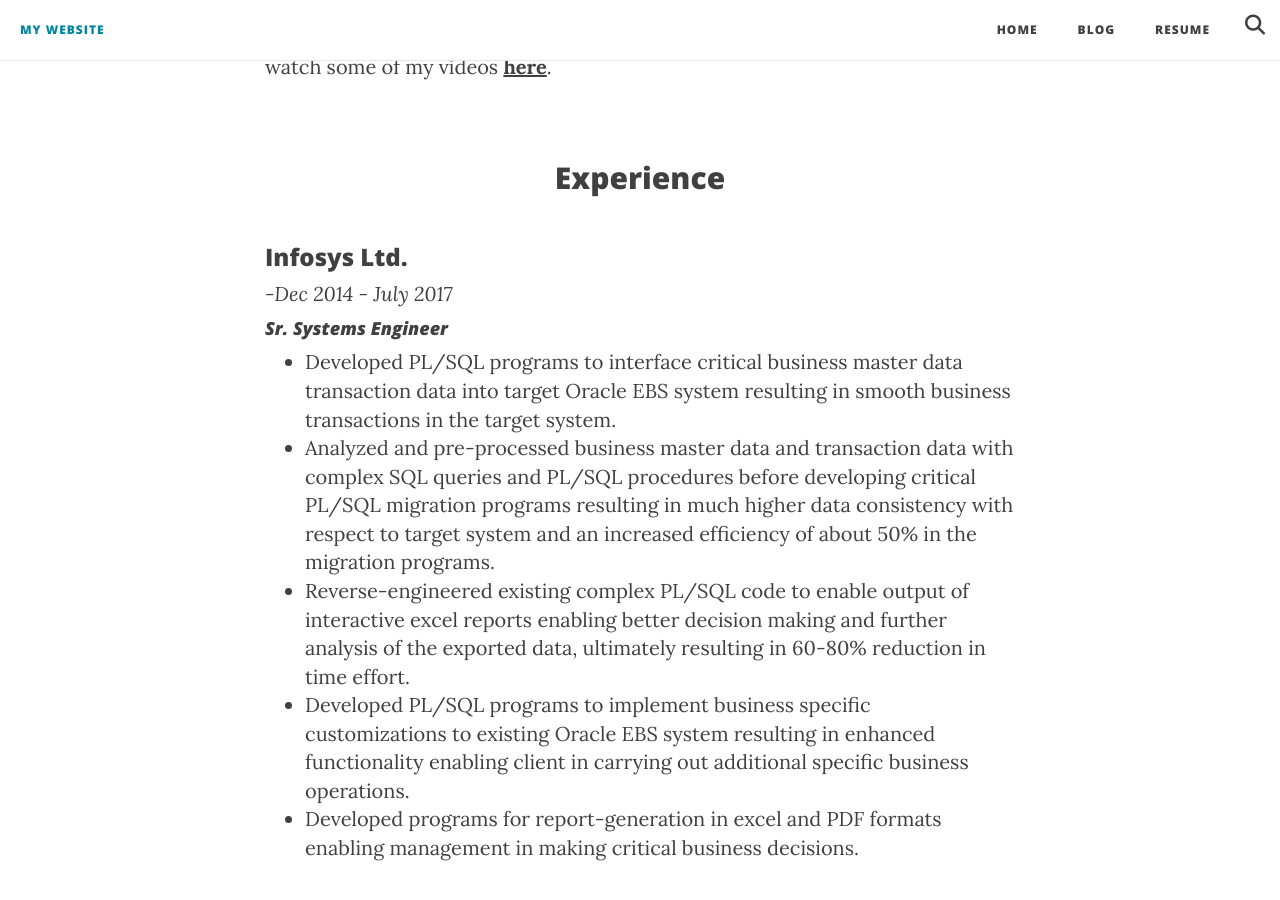
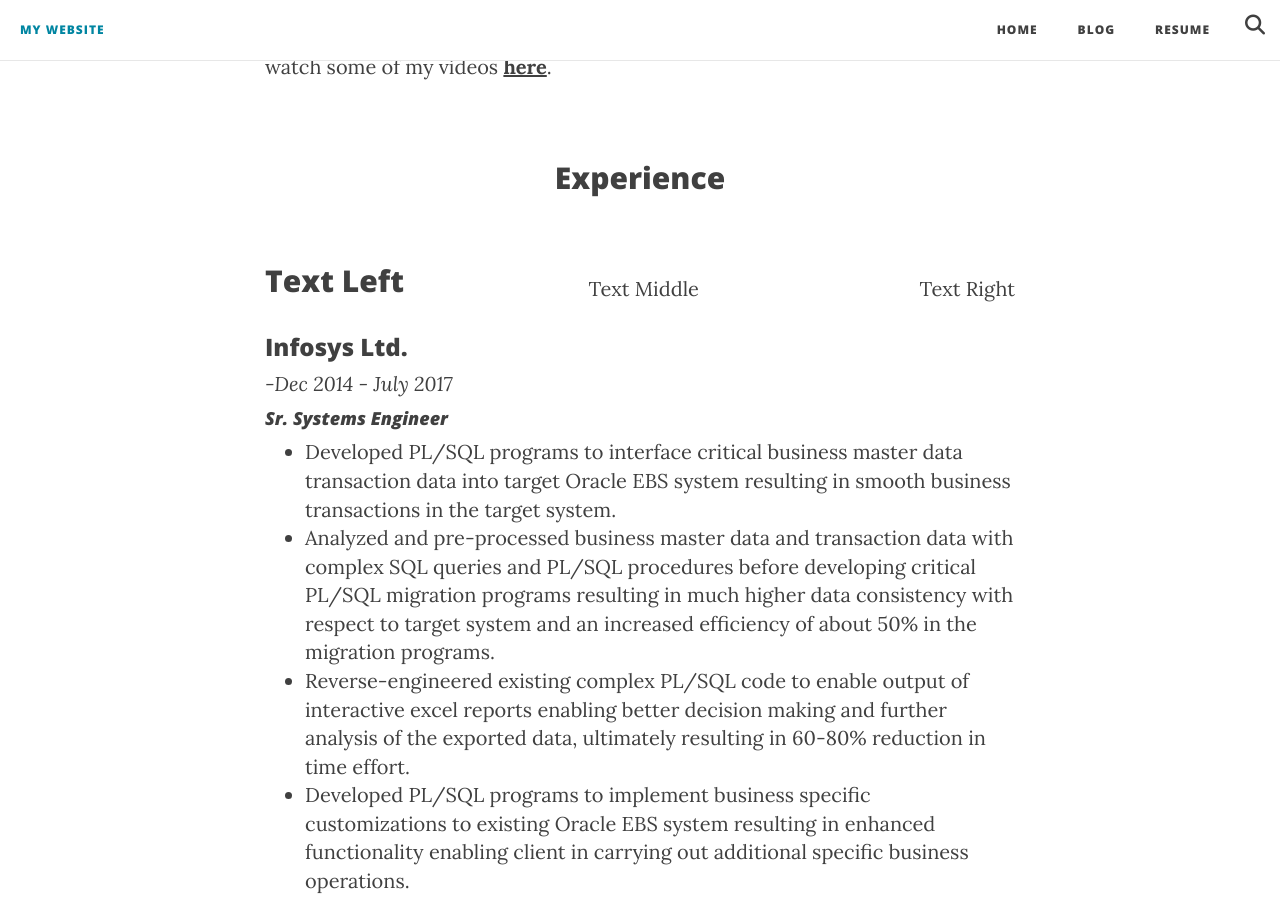
Before and after one commit to PrashantShivajiBhapkar/PrashantShivajiBBhapkar.github.io, a Jekyll site: the page built from index.html, in a window 1280 px wide and 900 px high, scrolled down 990 px. Built offline with Jekyll 4.4.1, drawn with Linux system fonts in a browser that asks for light colours; nearby versions of some CDN libraries; library files that are not in the unit come from our copies.

Commit message:
edited home page content

```diff
--- a/index.html
+++ b/index.html
@@ -38,6 +38,11 @@
         <h2 class="heading" style="margin-bottom: 50px; text-align: center;">Experience</h2>
         <div >
             <div>
+				<div id="header">
+					<h2 style="float: left; width: 34%; text-align: left;">Text Left</h2>
+					<p style="float: left; width: 33%; text-align: center;">Text Middle</p>
+					<p style="float: left; width: 33%; text-align: right;">Text Right</p>
+				</div>
 				<h3>Infosys Ltd. </h3><i style="text-align: right">-Dec 2014 - July 2017</i>
 				<h4><i>Sr. Systems Engineer</i></h4>
                 <ul>
```
